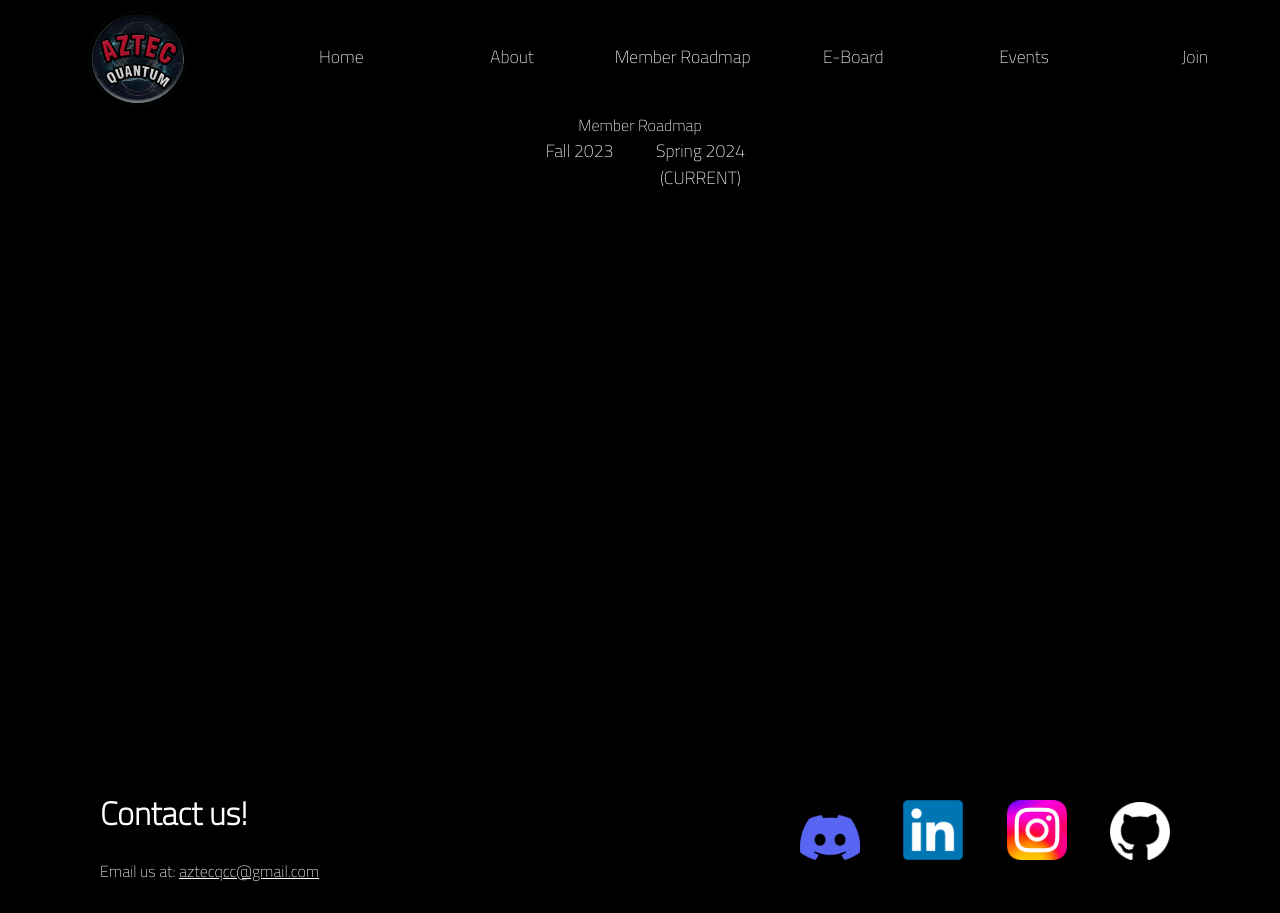
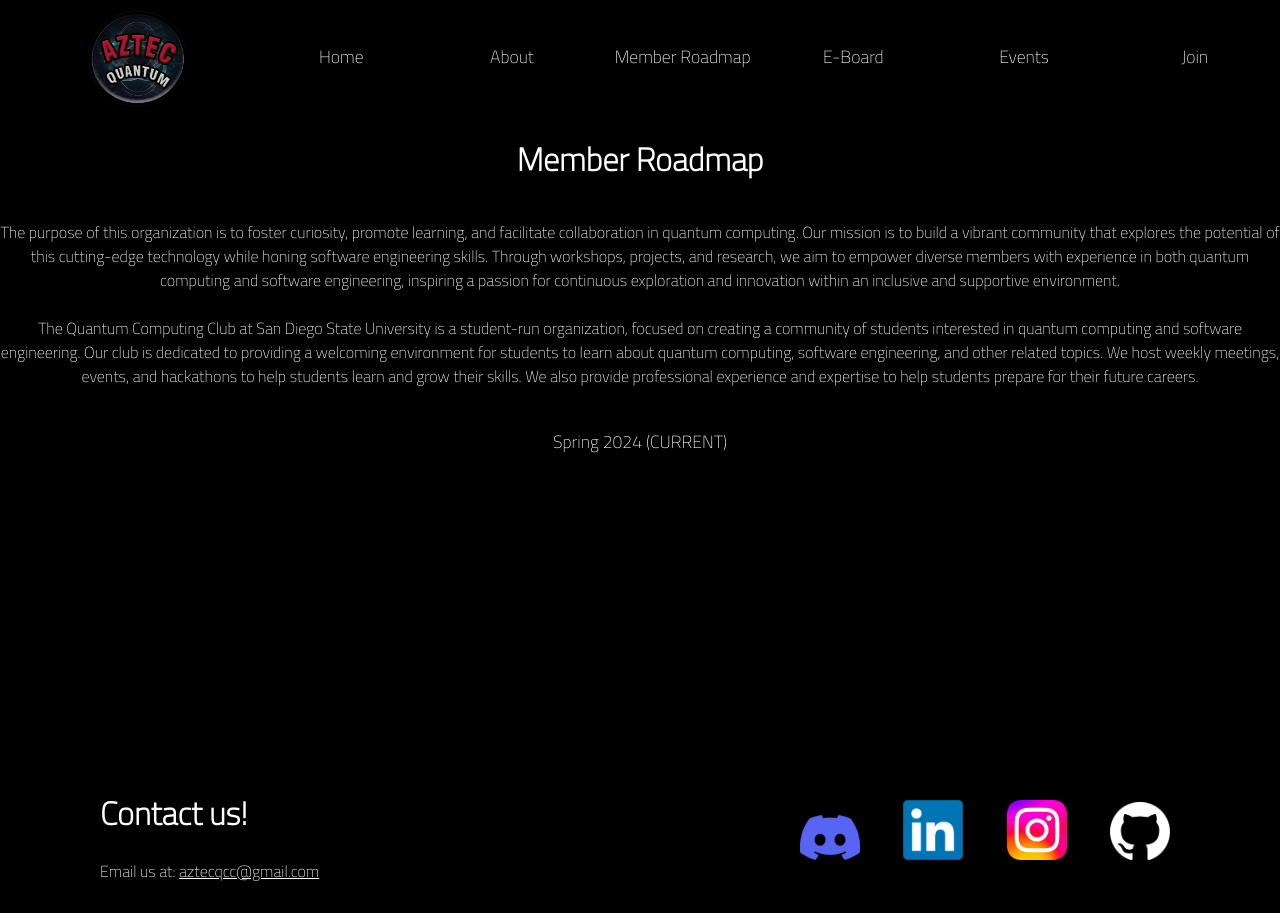
Before and after one commit to aztec-quantum/club-site, a website: page public/index.html in a window 1280 px wide. Both pictures are taken after a click on the link "Member Roadmap". Drawn offline with Linux system fonts and the light colour scheme.

Commit message:
Test Commit

```diff
--- a/public/index.html
+++ b/public/index.html
@@ -128,11 +128,19 @@
 
         <!--  Member Roadmap Page -->
          <div id="roadmap" class="page roadmap-container">
-           Member Roadmap
-           <nav class="nav-selector-container">
-                <div class="nav-selector">
-                    <a href="#" onclick="switchPage('spring2023')">Fall 2023</a>
-                </div>
+            <h1 class="roadmap-header">Member Roadmap</h1>
+            <p class="roadmap-subheader">The purpose of this organization is to foster curiosity, promote learning, and facilitate
+                collaboration in quantum computing. Our mission is to build a vibrant community that explores the potential of this
+                cutting-edge technology while honing software engineering skills. Through workshops, projects, and research, we aim
+                to empower diverse members with experience in both quantum computing and software engineering, inspiring a passion
+                for continuous exploration and innovation within an inclusive and supportive environment.<br><br>The Quantum
+                Computing Club at San Diego State University is a student-run organization, focused on creating a community of
+                students interested in quantum computing and software engineering. Our club is dedicated to providing a welcoming
+                environment for students to learn about quantum computing, software engineering, and other related topics. We host
+                weekly meetings, events, and hackathons to help students learn and grow their skills. We also provide professional
+                experience and expertise to help students prepare for their future careers. <br><br></p>
+            <nav class="nav-selector-container">
+
                 <div class="nav-selector">
                     <a href="#" onclick="switchPage('spring2024')">Spring 2024 (CURRENT)</a>
                 </div>
```
